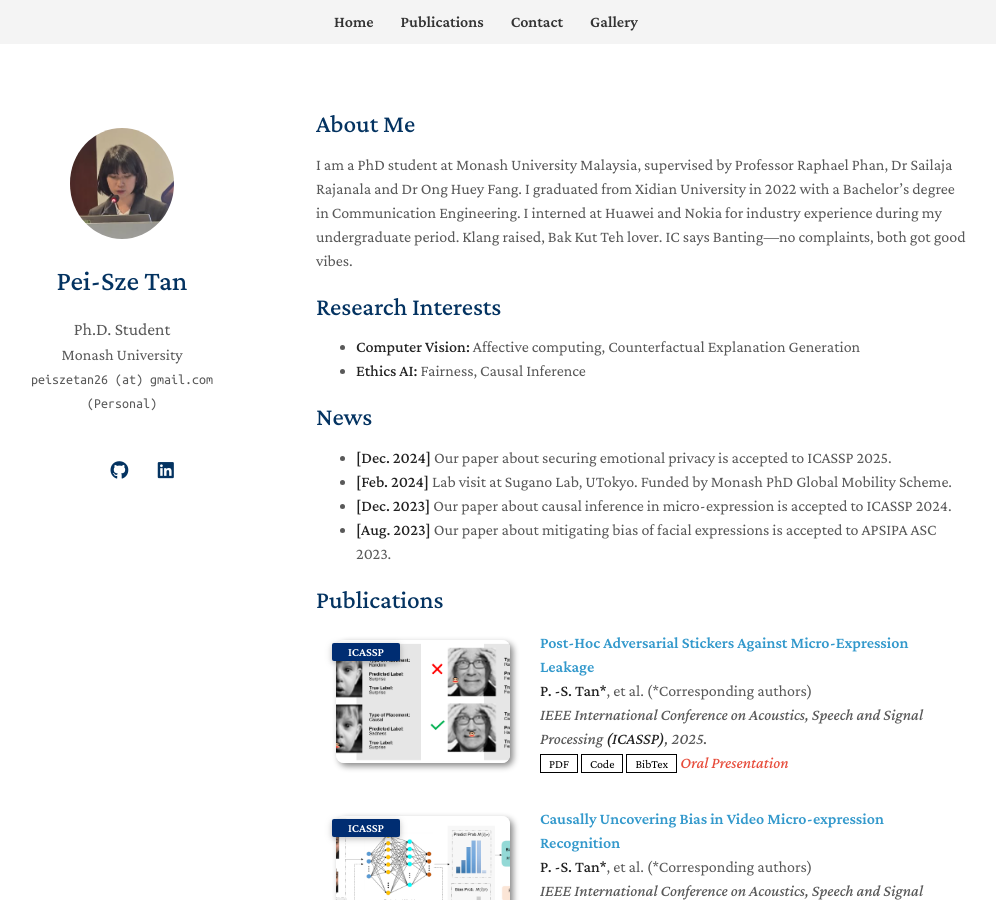
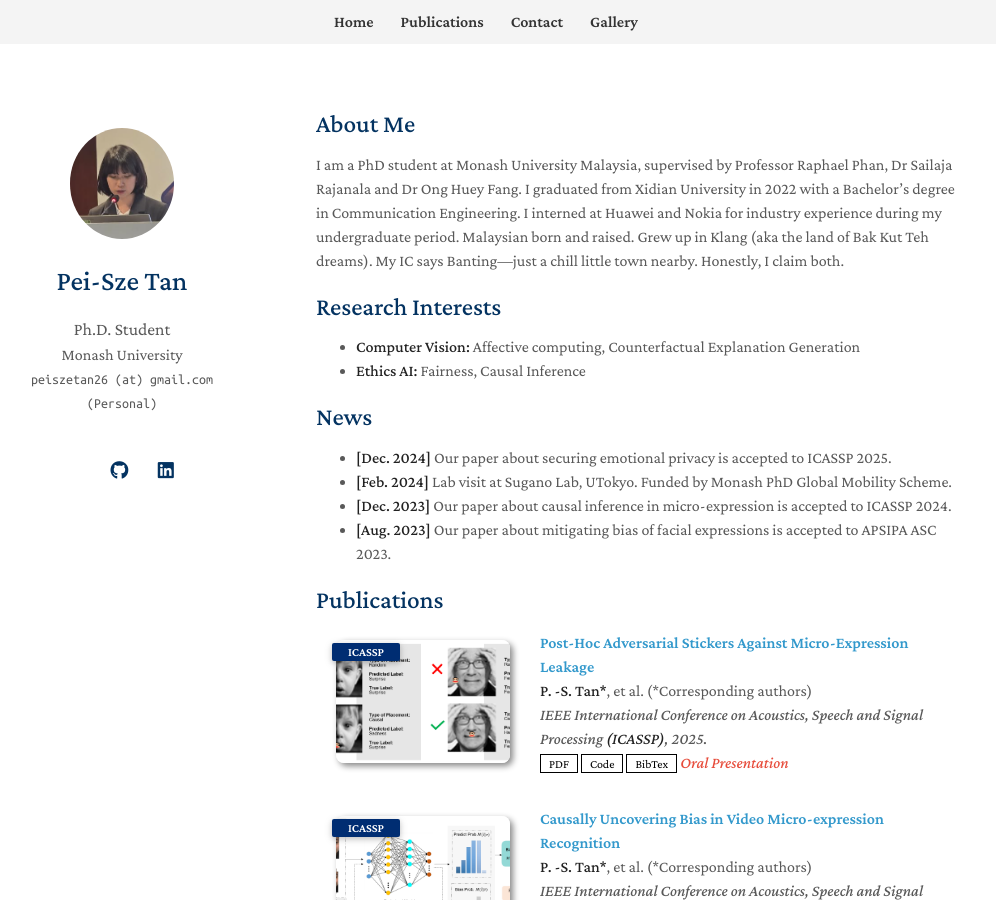
Before and after one commit to noobasuna/tpeisze, a Jekyll site: the page built from index.md, in a window 1280 px wide and 900 px high. Shown: the whole window, without its empty margins (154-1150 px from the left). Built offline with Jekyll 4.4.1, drawn with Linux system fonts in a browser that asks for light colours; a style sheet for code colours, icons or effects is not loaded; our own code applies the rules of GitHub Pages for plain Markdown files.

Commit message:
Update index.md

```diff
--- a/index.md
+++ b/index.md
@@ -4,7 +4,7 @@
 
 ## About Me
 
-I am a PhD student at Monash University Malaysia, supervised by Professor Raphael Phan, Dr Sailaja Rajanala and Dr Ong Huey Fang. I graduated from Xidian University in 2022 with a Bachelor's degree in Communication Engineering. I interned at Huawei and Nokia for industry experience during my undergraduate period. Klang raised, Bak Kut Teh lover. IC says Banting—no complaints, both got good vibes.
+I am a PhD student at Monash University Malaysia, supervised by Professor Raphael Phan, Dr Sailaja Rajanala and Dr Ong Huey Fang. I graduated from Xidian University in 2022 with a Bachelor's degree in Communication Engineering. I interned at Huawei and Nokia for industry experience during my undergraduate period. Malaysian born and raised. Grew up in Klang (aka the land of Bak Kut Teh dreams). My IC says Banting—just a chill little town nearby. Honestly, I claim both.
 
 ## Research Interests
 
```
